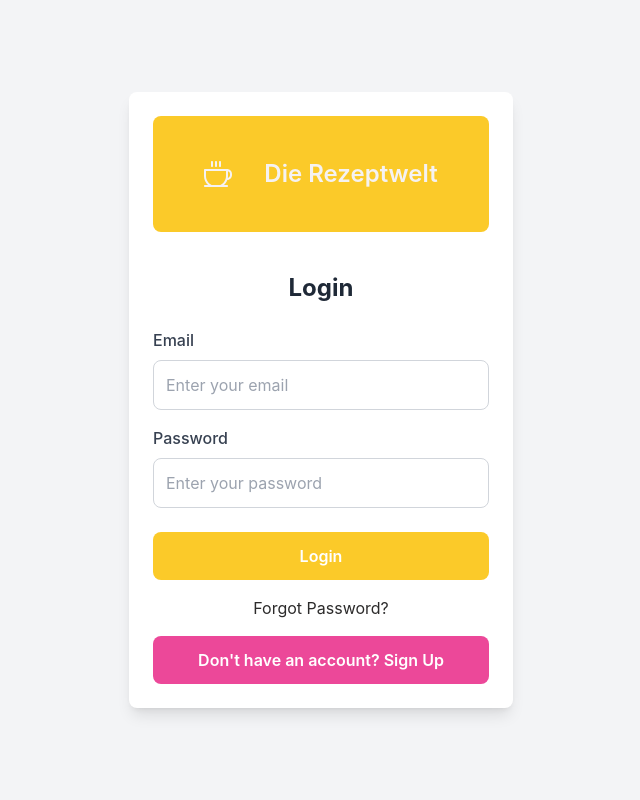
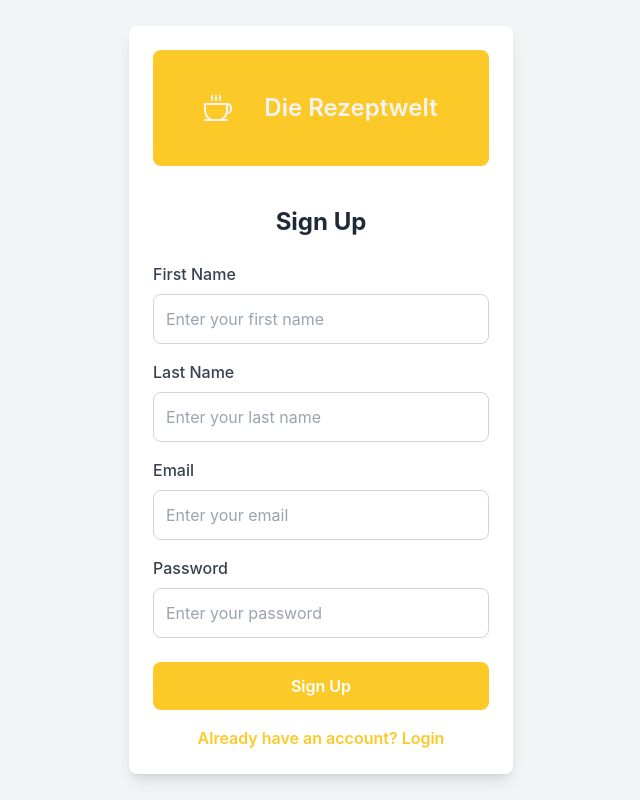
Before and after one commit to ChristianScholtysik/Recipe-App-Project, a React (Vite) app: page /signup in a window 1280 px wide. Shown: the whole page, without its empty margins (319-959 px from the left). Built offline with nearby package versions, Linux system fonts and the light colour scheme; no server answers; a web font is replaced by a local one.

Commit message:
add profilePAge, ProfileContext and styling

```diff
--- a/src/App.tsx
+++ b/src/App.tsx
@@ -14,8 +14,10 @@ import { UserProvider } from "./Context/UserContext";
 import ResultPage from "./pages/ResultPage";
 import { SearchResultsProvider } from "./Context/SearchResultsContext";
 import AllRecipesPage from "./pages/AllRecipesPage";
-import MyProfile from "./components/My Profil/MyProfil";
+import MyProfile from "./pages/My Profil/ProfilePage";
 import PrivateRoute from "./components/PrivateRoute";
+import SignUpPage from "./pages/SignUpPage";
+import { ProfileProvider } from "./Context/ProfileContext";
 
 // import SingleRecipe from "./pages/SingleRecipe";
 
@@ -24,13 +26,14 @@ function App() {
   return (
     <>
       <UserProvider>
+        <ProfileProvider>
           <SearchResultsProvider>
             <BrowserRouter>
               <DarkModeContext.Provider value={{ darkMode, setDarkMode }}>
                 <div className={darkMode ? "theme-dark" : ""}>
                   <Routes>
                     <Route path="/login" element={<LoginPage />} />
-                  <Route path="/signup" element={<LoginPage />} />
+                    <Route path="/signup" element={<SignUpPage />} />
                     <Route element={<PrivateRoute />}>
                       <Route path="/" element={<Home />} />
                       <Route path="/recipes" element={<Recipes />} />
@@ -38,7 +41,6 @@ function App() {
                       <Route path="/recipes/:id" element={<SingleRecipe />} />
                       <Route path="/all-recipes" element={<AllRecipesPage />} />
                       <Route path="/results" element={<ResultPage />} />
-
                       <Route path="/profile" element={<MyProfile />} />
                     </Route>
                   </Routes>
@@ -46,6 +48,7 @@ function App() {
               </DarkModeContext.Provider>
             </BrowserRouter>
           </SearchResultsProvider>
+        </ProfileProvider>
       </UserProvider>
     </>
   );
--- /dev/null
+++ b/src/Context/ProfileContext.tsx
@@ -0,0 +1,31 @@
+import { createContext, useContext, useState } from "react";
+import { Profile } from "../types/supabase-types.own";
+
+interface IProfileContext {
+  profile: Profile | null;
+  setProfile: React.Dispatch<React.SetStateAction<Profile | null>>;
+}
+
+export const ProfileContext = createContext<IProfileContext | null>(null);
+
+export const useProfileData = () => {
+  const context = useContext(ProfileContext);
+  if (!context) {
+    throw new Error("useProfileData must be used within a ProfileProvider");
+  }
+  return context;
+};
+
+export const ProfileProvider = ({
+  children,
+}: {
+  children: React.ReactNode;
+}) => {
+  const [profile, setProfile] = useState<Profile | null>(null);
+
+  return (
+    <ProfileContext.Provider value={{ profile, setProfile }}>
+      {children}
+    </ProfileContext.Provider>
+  );
+};
--- a/src/components/My Profil/MyProfil.tsx
+++ /dev/null
@@ -1,5 +0,0 @@
-const MyProfile = () => {
-  return <>Hello</>;
-};
-
-export default MyProfile;
--- /dev/null
+++ b/src/pages/My Profil/ProfilePage.tsx
@@ -0,0 +1,58 @@
+import { useNavigate } from "react-router-dom";
+import { useProfileData } from "../../Context/ProfileContext";
+import { useUserContext } from "../../Context/UserContext";
+import LoginStatus from "../../components/LoginStatus";
+
+const ProfilePage = () => {
+  const navigate = useNavigate();
+  const profileContext = useProfileData();
+  const profile = profileContext.profile;
+  // const { profile } = useProfileData();
+  const userContext = useUserContext();
+  const user = userContext?.user;
+  console.log(profile?.first_name);
+
+  if (!profile || !user) {
+    return <p>Loading...</p>;
+  }
+  return (
+    <>
+      <LoginStatus />
+
+      <section className="flex justify-center items-center mt-20 text-tBase">
+        <div className="profile-overview p-6 bg-primary rounded-lg shadow-md  ">
+          <h1 className="text-2xl font-bold mb-4">Profile Overview</h1>
+          <div className="profile-details">
+            <p className="text-lg mb-2">
+              <strong>First Name:</strong> {profile.first_name}
+            </p>
+            <p className="text-lg mb-2">
+              <strong>Last Name:</strong> {profile.last_name}
+            </p>
+            <p className="text-lg mb-2">
+              <strong>Email:</strong> {user?.email}
+            </p>
+            <p className="text-lg mb-2">
+              <strong>Account Created:</strong>{" "}
+              {new Date(user.created_at).toLocaleString()}
+            </p>
+          </div>
+          <div className="ml-6 flex">
+            <img
+              src="https://www.wdrmaus.de/elefantenseite/image_gen/elternseiten/der-elefant/elefanten-app/tipps-fuer-die-nutzung-der-app/ElefantenApp_Icon_w740.jpg"
+              alt="User Avatar"
+              className="w-64 h-64 rounded-full object-cover border-4 border-white"
+            />
+          </div>
+          <button
+            onClick={() => navigate(-1)}
+            className="mb-8 px-4 py-2 text-white bg-pink-400 rounded-md hover:bg-primary-dark transition-colors flex ">
+            Back
+          </button>
+        </div>
+      </section>
+    </>
+  );
+};
+
+export default ProfilePage;
--- a/src/pages/SignUpPage.tsx
+++ b/src/pages/SignUpPage.tsx
@@ -1,5 +1,147 @@
-const SignUpPAge = () => {
-  return <></>;
+import { useState } from "react";
+import LogoLight from "../assets/LogoLight";
+import { useNavigate } from "react-router-dom";
+import supabaseClient from "../lib/supabaseClient";
+
+const SignUpPage = () => {
+  const [email, setEmail] = useState<string>("");
+  const [password, setPassword] = useState<string>("");
+  const [firstname, setFirstname] = useState<string>("");
+  const [lastname, setLastname] = useState<string>("");
+  const [errorMessage, setErrorMessage] = useState<string | null>(null);
+  const [successMessage, setSuccessMessage] = useState<string | null>(null);
+
+  const navigate = useNavigate();
+
+  const handleSignUp = async (e: React.FormEvent) => {
+    e.preventDefault();
+    setErrorMessage(null);
+    setSuccessMessage(null);
+
+    const authResponse = await supabaseClient.auth.signUp({
+      email,
+      password,
+      options: {
+        data: {
+          first_name: firstname,
+          last_name: lastname,
+        },
+      },
+    });
+
+    if (authResponse.error) {
+      console.error("Sign-up error", authResponse.error.message);
+      setErrorMessage(authResponse.error.message);
+      return;
+    }
+
+    if (authResponse.data.user) {
+      console.log("User registration successful", authResponse.data.user);
+      setSuccessMessage(
+        "Sign-up successful. Please check your email to confirm your account."
+      );
+
+      setTimeout(() => navigate("/login"), 2000);
+    }
+  };
+
+  return (
+    <>
+      <div className="flex items-center justify-center min-h-screen bg-gray-100 font-inter">
+        <div className="bg-white p-6 rounded-lg shadow-lg w-full max-w-sm flex flex-col justify-center">
+          <p className="flex justify-center items-center gap-8 mb-10 bg-hover p-10 rounded-lg text-secondary font-semibold text-xl">
+            <LogoLight /> Die Rezeptwelt
+          </p>
+          <h2 className="text-2xl font-bold mb-6 text-gray-800 text-center">
+            Sign Up
+          </h2>
+          <form onSubmit={handleSignUp}>
+            <div className="mb-4">
+              <label
+                htmlFor="firstname"
+                className="block text-gray-700 font-medium mb-2">
+                First Name
+              </label>
+              <input
+                type="text"
+                value={firstname}
+                onChange={(e) => setFirstname(e.target.value)}
+                id="firstname"
+                className="w-full p-3 border border-gray-300 rounded-lg focus:outline-none focus:border-blue-500"
+                placeholder="Enter your first name"
+                required
+              />
+            </div>
+            <div className="mb-4">
+              <label
+                htmlFor="lastname"
+                className="block text-gray-700 font-medium mb-2">
+                Last Name
+              </label>
+              <input
+                type="text"
+                value={lastname}
+                onChange={(e) => setLastname(e.target.value)}
+                id="lastname"
+                className="w-full p-3 border border-gray-300 rounded-lg focus:outline-none focus:border-blue-500"
+                placeholder="Enter your last name"
+                required
+              />
+            </div>
+            <div className="mb-4">
+              <label
+                htmlFor="email"
+                className="block text-gray-700 font-medium mb-2">
+                Email
+              </label>
+              <input
+                type="email"
+                value={email}
+                onChange={(e) => setEmail(e.target.value)}
+                id="email"
+                className="w-full p-3 border border-gray-300 rounded-lg focus:outline-none focus:border-blue-500"
+                placeholder="Enter your email"
+                required
+              />
+            </div>
+            <div className="mb-6">
+              <label
+                htmlFor="password"
+                className="block text-gray-700 font-medium mb-2">
+                Password
+              </label>
+              <input
+                type="password"
+                value={password}
+                onChange={(e) => setPassword(e.target.value)}
+                id="password"
+                className="w-full p-3 border border-gray-300 rounded-lg focus:outline-none focus:border-blue-500"
+                placeholder="Enter your password"
+                required
+              />
+              {errorMessage && <p className="error-message">{errorMessage}</p>}
+              {successMessage && (
+                <p className="success-message">{successMessage}</p>
+              )}
+            </div>
+            <button
+              type="submit"
+              className="w-full bg-hover text-white py-3 rounded-lg font-semibold hover:bg-primary transition duration-300">
+              Sign Up
+            </button>
+          </form>
+          <div className="text-center mt-4">
+            <button
+              type="button"
+              className="text-hover font-semibold hover:underline"
+              onClick={() => navigate("/login")}>
+              Already have an account? Login
+            </button>
+          </div>
+        </div>
+      </div>
+    </>
+  );
 };
 
-export default SignUpPAge;
+export default SignUpPage;
--- a/src/types/supabase-types-gen.ts
+++ b/src/types/supabase-types-gen.ts
@@ -61,6 +61,32 @@ export type Database = {
             columns: ["recipe_id"]
             isOneToOne: false
             referencedRelation: "recipes"
+            referencedColumns: ["id"]
+          },
+        ]
+      }
+      profiles: {
+        Row: {
+          first_name: string | null
+          id: string
+          last_name: string | null
+        }
+        Insert: {
+          first_name?: string | null
+          id: string
+          last_name?: string | null
+        }
+        Update: {
+          first_name?: string | null
+          id?: string
+          last_name?: string | null
+        }
+        Relationships: [
+          {
+            foreignKeyName: "profiles_id_fkey"
+            columns: ["id"]
+            isOneToOne: true
+            referencedRelation: "users"
             referencedColumns: ["id"]
           },
         ]
--- a/src/types/supabase-types.own.ts
+++ b/src/types/supabase-types.own.ts
@@ -3,6 +3,7 @@ import { Tables } from "./supabase-types-gen";
 export type Recipe = Tables<"recipes">;
 export type Ingredients = Tables<"ingredients">;
 export type Categories = Tables<"categories">;
+export type Profile = Tables<"profiles">;
 
 export type RecipeComplete = Recipe & {
   ingredients: Ingredients[];
```
Also changed, not shown: src/components/LoginStatus.tsx (+28 -3 lines). Lines whose indentation alone changed are shown as unchanged.
